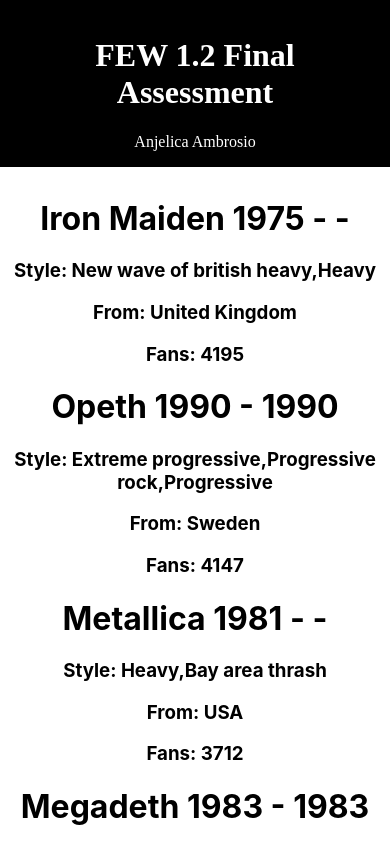
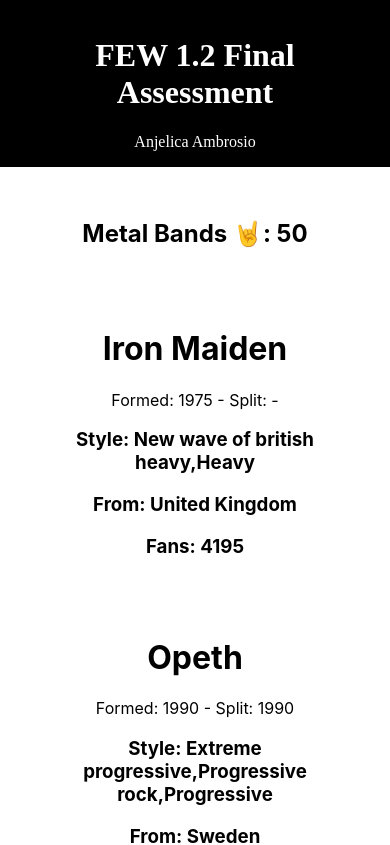
Before and after one commit to reikamoon/few1.2_final, a React (Create React App) app: page /#/ in a window 390 px wide. Shown: the top 845 px of the page. Built offline with nearby package versions, Linux system fonts and the light colour scheme; a web font is replaced by a local one.

Commit message:
finished challenge 5

```diff
--- a/src/components/BandDetails/BandDetails.js
+++ b/src/components/BandDetails/BandDetails.js
@@ -6,7 +6,8 @@
   const { band_name, fans, formed, origin, split, style } = props
    return (
     <div className="BandDetails">
-      <h1>{band_name} {formed} - {split}</h1>
+      <h1>{band_name}</h1>
+      <div>Formed: {formed} - Split: {split}</div>
       <h3>Style: {style}</h3>
       <h3>From: {origin}</h3>
       <h3>Fans: {fans}</h3>
--- a/src/components/MetalMeta/MetalMeta.css
+++ b/src/components/MetalMeta/MetalMeta.css
@@ -2,22 +2,20 @@
     width: calc(100% - 80px);
     margin: auto;
     display: grid;
-    grid-template-columns:
-    1fr 1fr 1fr 1fr
-    1fr 1fr 1fr 1fr;
+    grid-template-columns: 1fr 1fr 1fr;
     grid-gap: 40px;
 }
 
 /* Smaller screens and tablets */
 @media only screen and (max-width: 960px) {
     .MetalMeta {
-        grid-template-columns: 1fr 1fr;
+        grid-template-columns: 1fr 1fr 1fr;
     }
 }
 
 /* Small screens mobile */
 @media only screen and (max-width: 700px) {
-    .CastList {
+    .MetalMeta {
         grid-template-columns: 1fr;
     }
 }
--- a/src/components/MetalMeta/MetalMeta.js
+++ b/src/components/MetalMeta/MetalMeta.js
@@ -1,10 +1,11 @@
 import React from 'react';
 import data from '../../metal.json';
-import BandDetails from '../BandDetails/BandDetails'
+import BandDetails from '../BandDetails/BandDetails';
+import './MetalMeta.css';
 
 
 function MetalMeta() {
-
+  const bandcount = JSON.parse(JSON.stringify(data)).length
   const spaces = data.map(( { band_name, fans, formed, origin, split, style }, i) => {
     return (
       <BandDetails
@@ -20,7 +21,8 @@
   })
 
   return (
-    <div className="CastList">
+    <div className="MetalMeta">
+    <h2>Metal Bands 🤘: {bandcount}</h2>
       { spaces }
     </div>
   )
```
